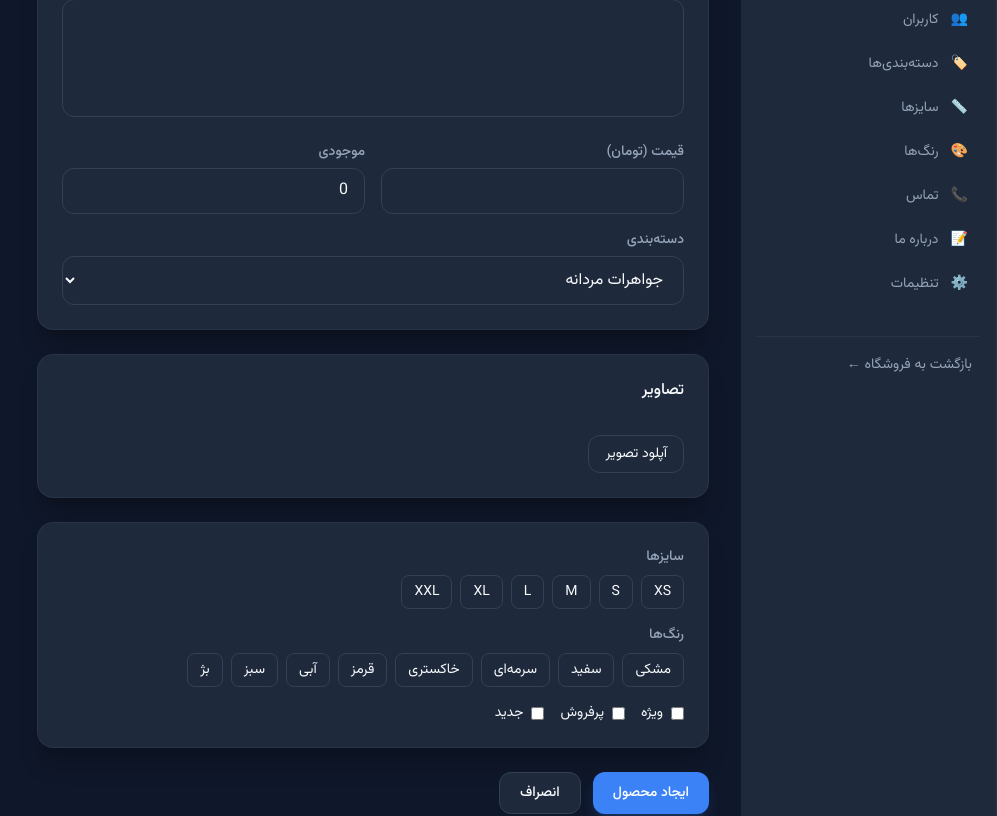
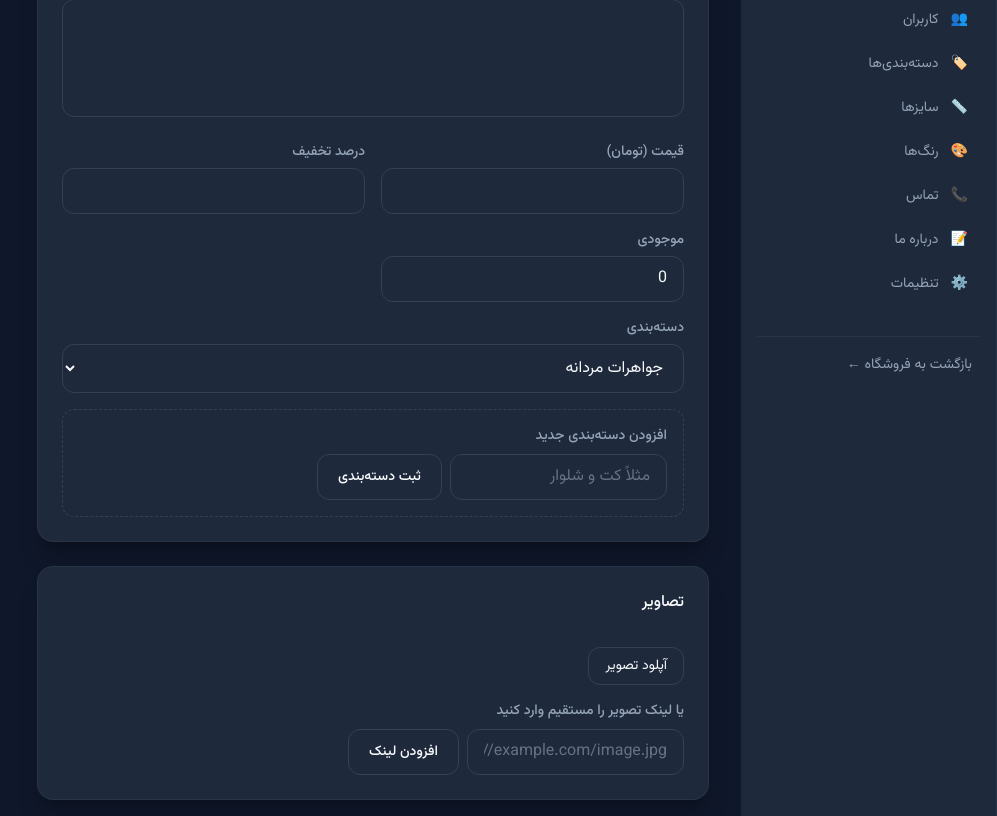
Before and after one commit to Erfanjalilian/boutique, a Next.js app: page /admin/products/new in a window 1280 px wide. Shown: the part 228-1044 px from the top of the page, without its empty margins (283-1280 px from the left). Built offline with nearby package versions, Linux system fonts and the light colour scheme.

Commit message:
finish the admin panel

```diff
--- a/data/products.json
+++ b/data/products.json
@@ -4,7 +4,9 @@
     "name": "دستبند چرمی مردانه",
     "description": "دستبند چرمی اصل با قفل استیل ضد حساسیت، مناسب برای استفاده روزمره و مهمانی",
     "price": 890000,
-    "images": ["/Image/bracelet-1.jpg"],
+    "images": [
+      "/Image/bracelet-1.jpg"
+    ],
     "categoryId": "cat-002",
     "featured": true,
     "bestSeller": true,
@@ -17,7 +19,9 @@
     "name": "انگشتر نقره مردانه",
     "description": "انگشتر نقره 925 عیار با حکاکی اختصاصی و طراحی مدرن",
     "price": 2490000,
-    "images": ["/Image/ring-1.jpg"],
+    "images": [
+      "/Image/ring-1.jpg"
+    ],
     "categoryId": "cat-003",
     "featured": true,
     "bestSeller": true,
@@ -30,7 +34,9 @@
     "name": "پلاک نام استیل",
     "description": "پلاک نام استیل با قابلیت حک اسم دلخواه، هدیه ای ماندگار و خاص",
     "price": 389000,
-    "images": ["/Image/nameplate-1.jpg"],
+    "images": [
+      "/Image/nameplate-1.jpg"
+    ],
     "categoryId": "cat-005",
     "featured": true,
     "bestSeller": false,
@@ -43,7 +49,9 @@
     "name": "پابند طلایی زنانه",
     "description": "پابند ظریف و شیک با روکش طلا، مناسب برای موقعیت های خاص",
     "price": 1890000,
-    "images": ["/Image/anklet-1.jpg"],
+    "images": [
+      "/Image/anklet-1.jpg"
+    ],
     "categoryId": "cat-004",
     "featured": true,
     "bestSeller": true,
@@ -56,7 +64,9 @@
     "name": "پاندول ساعتی نقره",
     "description": "آویز ساعتی زیبا با زنجیر نقره، ترکیبی از ساعت و جواهر",
     "price": 990000,
-    "images": ["/Image/watch-pendant-1.jpg"],
+    "images": [
+      "/Image/watch-pendant-1.jpg"
+    ],
     "categoryId": "cat-006",
     "featured": false,
     "bestSeller": false,
@@ -69,7 +79,9 @@
     "name": "دستبند سنگی مردانه",
     "description": "دستبند با سنگ های طبیعی و مغناطیس، مناسب برای کاهش استرس و انرژی مثبت",
     "price": 790000,
-    "images": ["/Image/bracelet-2.jpg"],
+    "images": [
+      "/Image/bracelet-2.jpg"
+    ],
     "categoryId": "cat-002",
     "featured": false,
     "bestSeller": true,
@@ -82,25 +94,14 @@
     "name": "انگشتر نامزدی",
     "description": "انگشتر نامزدی با نگین الماس و طراحی کلاسیک",
     "price": 4990000,
-    "images": ["/Image/ring-2.jpg"],
+    "images": [
+      "/Image/ring-2.jpg"
+    ],
     "categoryId": "cat-003",
     "featured": false,
     "bestSeller": false,
     "newArrival": true,
     "stock": 25,
     "createdAt": "2025-04-01T00:00:00.000Z"
-  },
-  {
-    "id": "prod-008",
-    "name": "باکس هدیه چوبی لوکس",
-    "description": "باکس چوبی با کیفیت بالا برای هدیه دادن جواهرات، دارای نور LED داخلی",
-    "price": 550000,
-    "images": ["/Image/gift-box-1.jpg"],
-    "categoryId": "cat-007",
-    "featured": true,
-    "bestSeller": false,
-    "newArrival": true,
-    "stock": 30,
-    "createdAt": "2025-04-10T00:00:00.000Z"
   }
 ]
--- a/next.config.ts
+++ b/next.config.ts
@@ -2,7 +2,20 @@ import type { NextConfig } from "next";
 
 const nextConfig: NextConfig = {
   images: {
-    remotePatterns: [],
+    remotePatterns: [
+      {
+        protocol: "https",
+        hostname: "i.postimg.cc",
+      },
+      {
+        protocol: "https",
+        hostname: "images.unsplash.com",
+      },
+      {
+        protocol: "https",
+        hostname: "cdn.jsdelivr.net",
+      },
+    ],
     unoptimized: false,
   },
 };
--- a/src/app/api/admin/products/[id]/route.ts
+++ b/src/app/api/admin/products/[id]/route.ts
@@ -7,6 +7,7 @@ const productSchema = z.object({
   name: z.string().min(1).optional(),
   description: z.string().optional(),
   price: z.number().min(0).optional(),
+  discountPercent: z.number().min(0).max(100).optional(),
   images: z.array(z.string()).optional(),
   categoryId: z.string().optional(),
   sizes: z.array(z.string()).optional(),
--- a/src/app/api/admin/products/route.ts
+++ b/src/app/api/admin/products/route.ts
@@ -8,6 +8,7 @@ const productSchema = z.object({
   name: z.string().min(1),
   description: z.string(),
   price: z.number().min(0),
+  discountPercent: z.number().min(0).max(100).optional(),
   images: z.array(z.string()),
   categoryId: z.string(),
   sizes: z.array(z.string()),
--- a/src/features/admin/CategoriesAdminClient.tsx
+++ b/src/features/admin/CategoriesAdminClient.tsx
@@ -15,17 +15,40 @@ export function CategoriesAdminClient({
   const [categories, setCategories] = useState(initialCategories);
   const [name, setName] = useState("");
   const [image, setImage] = useState<string[]>([]);
+  const [imageUrlInput, setImageUrlInput] = useState("");
+  const [imageUrlError, setImageUrlError] = useState("");
   const [loading, setLoading] = useState(false);
+
+  function handleAddImageUrl() {
+    const trimmed = imageUrlInput.trim();
+    if (!trimmed) {
+      setImageUrlError("لطفاً لینک تصویر را وارد کنید.");
+      return;
+    }
+
+    try {
+      new URL(trimmed);
+    } catch {
+      setImageUrlError("لینک تصویر معتبر نیست.");
+      return;
+    }
+
+    setImageUrlError("");
+    setImage([trimmed]);
+    setImageUrlInput("");
+  }
 
   async function handleAdd(e: React.FormEvent) {
     e.preventDefault();
     if (!name.trim()) return;
     setLoading(true);
 
+    const selectedImage = image[0] || imageUrlInput.trim() || undefined;
+
     const res = await fetch("/api/admin/categories", {
       method: "POST",
       headers: { "Content-Type": "application/json" },
-      body: JSON.stringify({ name, image: image[0] }),
+      body: JSON.stringify({ name, image: selectedImage }),
     });
     const data = await res.json();
     setLoading(false);
@@ -64,6 +87,23 @@ export function CategoriesAdminClient({
               multiple={false}
               prefix="category"
             />
+            <div className="mt-3 space-y-2">
+              <label className="block text-sm font-medium text-muted">یا لینک تصویر را وارد کنید</label>
+              <div className="flex flex-col gap-2 sm:flex-row">
+                <Input
+                  value={imageUrlInput}
+                  onChange={(e) => {
+                    setImageUrlInput(e.target.value);
+                    if (imageUrlError) setImageUrlError("");
+                  }}
+                  placeholder="https://example.com/category.jpg"
+                />
+                <Button type="button" variant="secondary" onClick={handleAddImageUrl}>
+                  افزودن لینک
+                </Button>
+              </div>
+              {imageUrlError && <p className="text-sm text-red-400">{imageUrlError}</p>}
+            </div>
           </div>
           <Button type="submit" loading={loading} className="mt-4">
             افزودن دسته‌بندی
--- a/src/features/admin/OrdersAdminClient.tsx
+++ b/src/features/admin/OrdersAdminClient.tsx
@@ -38,6 +38,9 @@ export function OrdersAdminClient({
   return (
     <div className="animate-fade-in">
       <h1 className="text-2xl font-bold mb-6">مدیریت سفارش‌ها</h1>
+      <div className="mb-6 rounded-2xl border border-amber-500/30 bg-amber-500/10 p-4 text-sm text-amber-700 dark:text-amber-300">
+        این بخش در حال توسعه است و در نسخه‌های بعدی امکان مدیریت کامل سفارش‌ها، رهگیری و جزئیات بیشتر اضافه خواهد شد.
+      </div>
       <div className="space-y-3">
         {orders.map((order) => (
           <Card key={order.id} className="p-5">
--- a/src/features/admin/ProductForm.tsx
+++ b/src/features/admin/ProductForm.tsx
@@ -21,10 +21,15 @@ export function ProductForm({ product, categories, sizes, colors }: ProductFormP
   const router = useRouter();
   const [loading, setLoading] = useState(false);
   const [error, setError] = useState("");
+  const [imageUrlInput, setImageUrlInput] = useState("");
+  const [imageUrlError, setImageUrlError] = useState("");
+  const [newCategoryName, setNewCategoryName] = useState("");
+  const [newCategoryLoading, setNewCategoryLoading] = useState(false);
   const [form, setForm] = useState({
     name: product?.name || "",
     description: product?.description || "",
     price: product?.price?.toString() || "",
+    discountPercent: product?.discountPercent?.toString() || "",
     categoryId: product?.categoryId || categories[0]?.id || "",
     images: product?.images || [],
     sizes: product?.sizes || [],
@@ -44,6 +49,45 @@ export function ProductForm({ product, categories, sizes, colors }: ProductFormP
     }));
   }
 
+  function handleAddImageUrl() {
+    const trimmed = imageUrlInput.trim();
+    if (!trimmed) {
+      setImageUrlError("لطفاً لینک تصویر را وارد کنید.");
+      return;
+    }
+
+    try {
+      new URL(trimmed);
+    } catch {
+      setImageUrlError("لینک تصویر معتبر نیست.");
+      return;
+    }
+
+    setImageUrlError("");
+    setForm((f) => ({ ...f, images: [...f.images, trimmed] }));
+    setImageUrlInput("");
+  }
+
+  async function handleCreateCategory() {
+    const name = newCategoryName.trim();
+    if (!name) return;
+
+    setNewCategoryLoading(true);
+    const res = await fetch("/api/admin/categories", {
+      method: "POST",
+      headers: { "Content-Type": "application/json" },
+      body: JSON.stringify({ name }),
+    });
+    const data = await res.json();
+    setNewCategoryLoading(false);
+
+    if (data.success) {
+      setNewCategoryName("");
+      setForm((f) => ({ ...f, categoryId: data.data.id }));
+      window.location.reload();
+    }
+  }
+
   async function handleSubmit(e: React.FormEvent) {
     e.preventDefault();
     setLoading(true);
@@ -53,6 +97,7 @@ export function ProductForm({ product, categories, sizes, colors }: ProductFormP
       name: form.name,
       description: form.description,
       price: Number(form.price),
+      discountPercent: Number(form.discountPercent || 0),
       categoryId: form.categoryId,
       images: form.images,
       sizes: form.sizes,
@@ -109,6 +154,14 @@ export function ProductForm({ product, categories, sizes, colors }: ProductFormP
             onChange={(e) => setForm({ ...form, price: e.target.value })}
           />
           <Input
+            label="درصد تخفیف"
+            type="number"
+            min="0"
+            max="100"
+            value={form.discountPercent}
+            onChange={(e) => setForm({ ...form, discountPercent: e.target.value })}
+          />
+          <Input
             label="موجودی"
             type="number"
             required
@@ -122,6 +175,19 @@ export function ProductForm({ product, categories, sizes, colors }: ProductFormP
           onChange={(e) => setForm({ ...form, categoryId: e.target.value })}
           options={categories.map((c) => ({ value: c.id, label: c.name }))}
         />
+        <div className="rounded-xl border border-dashed border-border p-4 space-y-2">
+          <label className="block text-sm font-medium text-muted">افزودن دسته‌بندی جدید</label>
+          <div className="flex flex-col gap-2 sm:flex-row">
+            <Input
+              value={newCategoryName}
+              onChange={(e) => setNewCategoryName(e.target.value)}
+              placeholder="مثلاً کت و شلوار"
+            />
+            <Button type="button" variant="secondary" onClick={handleCreateCategory} loading={newCategoryLoading}>
+              ثبت دسته‌بندی
+            </Button>
+          </div>
+        </div>
       </Card>
 
       <Card className="p-6">
@@ -130,6 +196,23 @@ export function ProductForm({ product, categories, sizes, colors }: ProductFormP
           images={form.images}
           onChange={(images) => setForm({ ...form, images })}
         />
+        <div className="mt-4 space-y-2">
+          <label className="block text-sm font-medium text-muted">یا لینک تصویر را مستقیم وارد کنید</label>
+          <div className="flex flex-col gap-2 sm:flex-row">
+            <Input
+              value={imageUrlInput}
+              onChange={(e) => {
+                setImageUrlInput(e.target.value);
+                if (imageUrlError) setImageUrlError("");
+              }}
+              placeholder="https://example.com/image.jpg"
+            />
+            <Button type="button" variant="secondary" onClick={handleAddImageUrl}>
+              افزودن لینک
+            </Button>
+          </div>
+          {imageUrlError && <p className="text-sm text-red-400">{imageUrlError}</p>}
+        </div>
       </Card>
 
       <Card className="p-6 space-y-4">
--- a/src/types/index.ts
+++ b/src/types/index.ts
@@ -40,6 +40,7 @@ export interface Product {
   name: string;
   description: string;
   price: number;
+  discountPercent?: number;
   images: string[];
   categoryId: string;
   sizes: string[];      // Keep if used elsewhere (e.g., admin panel)
```
Also changed, not shown: src/components/shop/ProductCard.tsx (+10 -3 lines), src/features/products/ProductDetailClient.tsx (+15 -3 lines), src/middleware.ts (+18 -1 lines).
